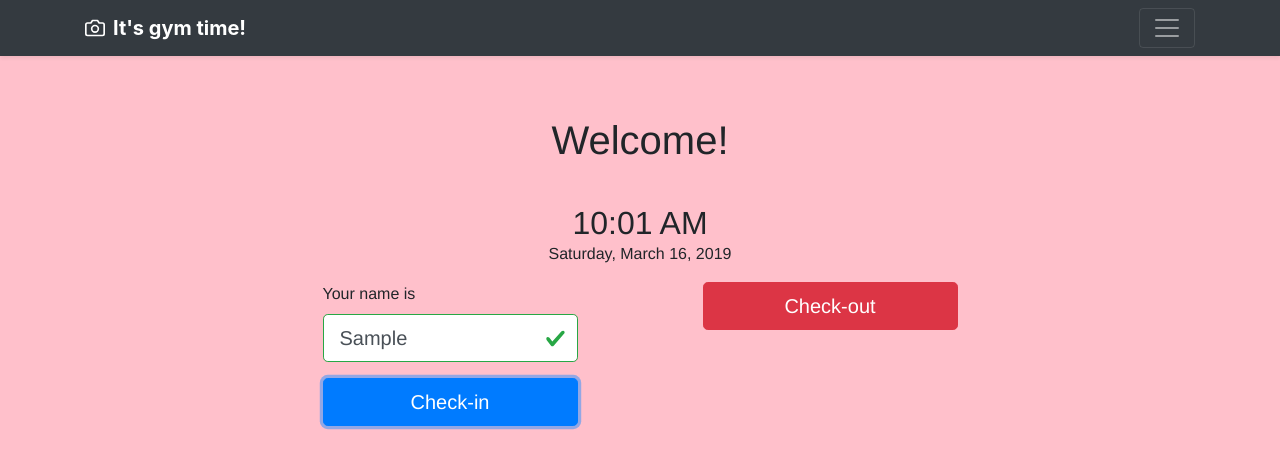
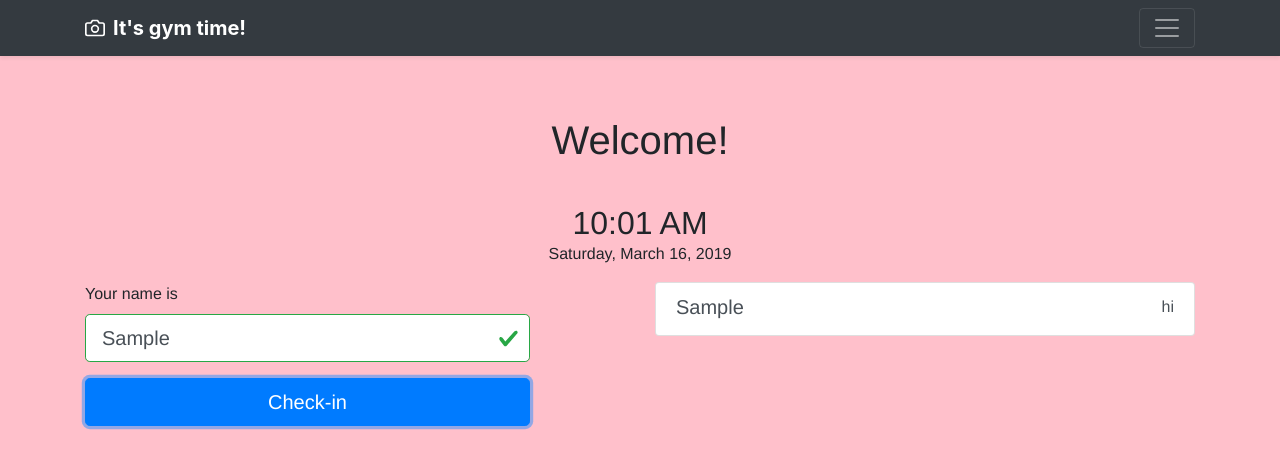
Before and after one commit to rmhdev/gym-time, a Vue app: page / in a window 1280 px wide. Both pictures are taken after typing "Sample" into the empty fields and a click on the button "Check-in". Shown: the top 468 px of the page. Built offline with nearby package versions, Linux system fonts and the light colour scheme.

Commit message:
Display customer list

```diff
--- a/src/App.vue
+++ b/src/App.vue
@@ -7,13 +7,12 @@
     </div>
 
     <div class="row justify-content-md-center">
-      <div class="col-3">
+      <div class="col-5">
         <checkin></checkin>
       </div>
       <div class="col-1"></div>
-      <div class="col-3">
+      <div class="col-6">
         <customers></customers>
-        <a href="#" class="btn btn-block btn-danger btn-lg">Check-out</a>
       </div>
     </div>
   </div>
--- a/src/components/Customers.vue
+++ b/src/components/Customers.vue
@@ -5,11 +5,11 @@
                 href="#"
                 class="list-group-item list-group-item-action customer"
                 v-for="customer in customers"
-                :key="customer.id"
+                :key="customer.id.value"
             >
                 <div class="d-flex w-100 justify-content-between">
-                    <h5 class="mb-1">{{ customer.name }}</h5>
-                    <time :datetime="customer.checkIn.toISOString()">hi</time>
+                    <h5 class="mb-1">{{ customer.name.value }}</h5>
+                    <time :datetime="customer.checkIn().toISOString()">hi</time>
                 </div>
             </a>
         </div>
@@ -19,8 +19,10 @@
 <script>
     export default {
         name: 'Customers',
-        props: {
-            customers: Array
+        computed: {
+            customers() {
+                return this.$store.getters.getRepository.all();
+            }
         }
     }
 </script>
```
Also changed, not shown: 1 other file (tests, documents, lock files or other folders).
